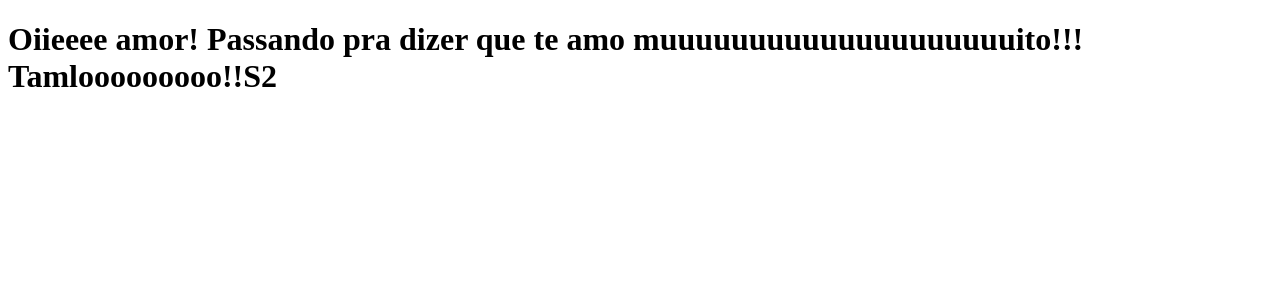
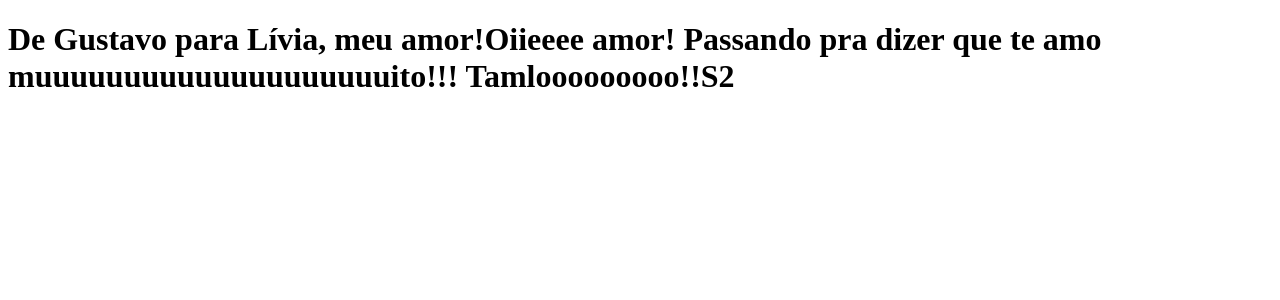
Before and after one commit to Groger-dev/TabNewsNEW, a Next.js app: page / in a window 1280 px wide. Shown: the top 300 px of the page. Built offline with nearby package versions, Linux system fonts and the light colour scheme.

Commit message:
Edicao da frase inicial

```diff
--- a/pages/index.js
+++ b/pages/index.js
@@ -1,5 +1,5 @@
 function Home() {
-    return <h1>Oiieeee amor! Passando pra dizer que te amo muuuuuuuuuuuuuuuuuuuuito!!! Tamlooooooooo!!S2</h1>
+    return <h1>De Gustavo para Lívia, meu amor!Oiieeee amor! Passando pra dizer que te amo muuuuuuuuuuuuuuuuuuuuito!!! Tamlooooooooo!!S2</h1>
 }
 
 export default Home;
```
